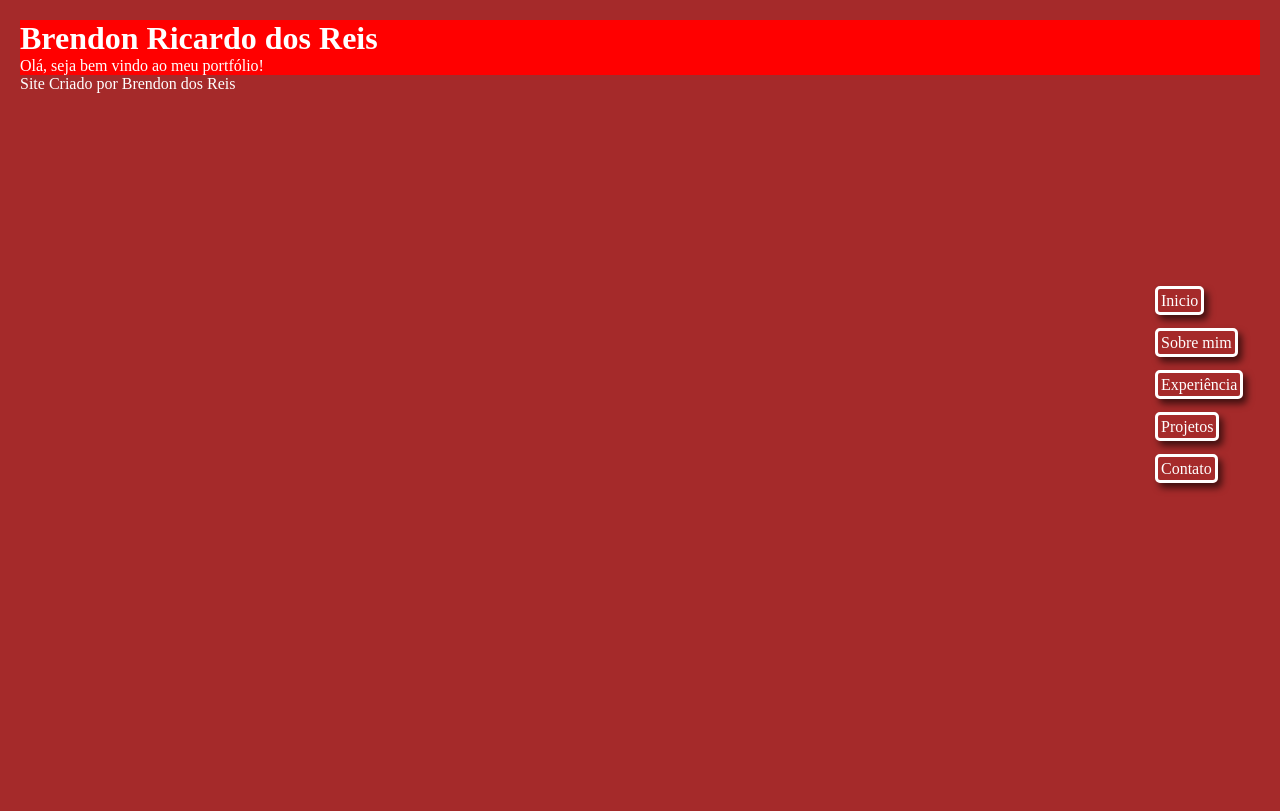
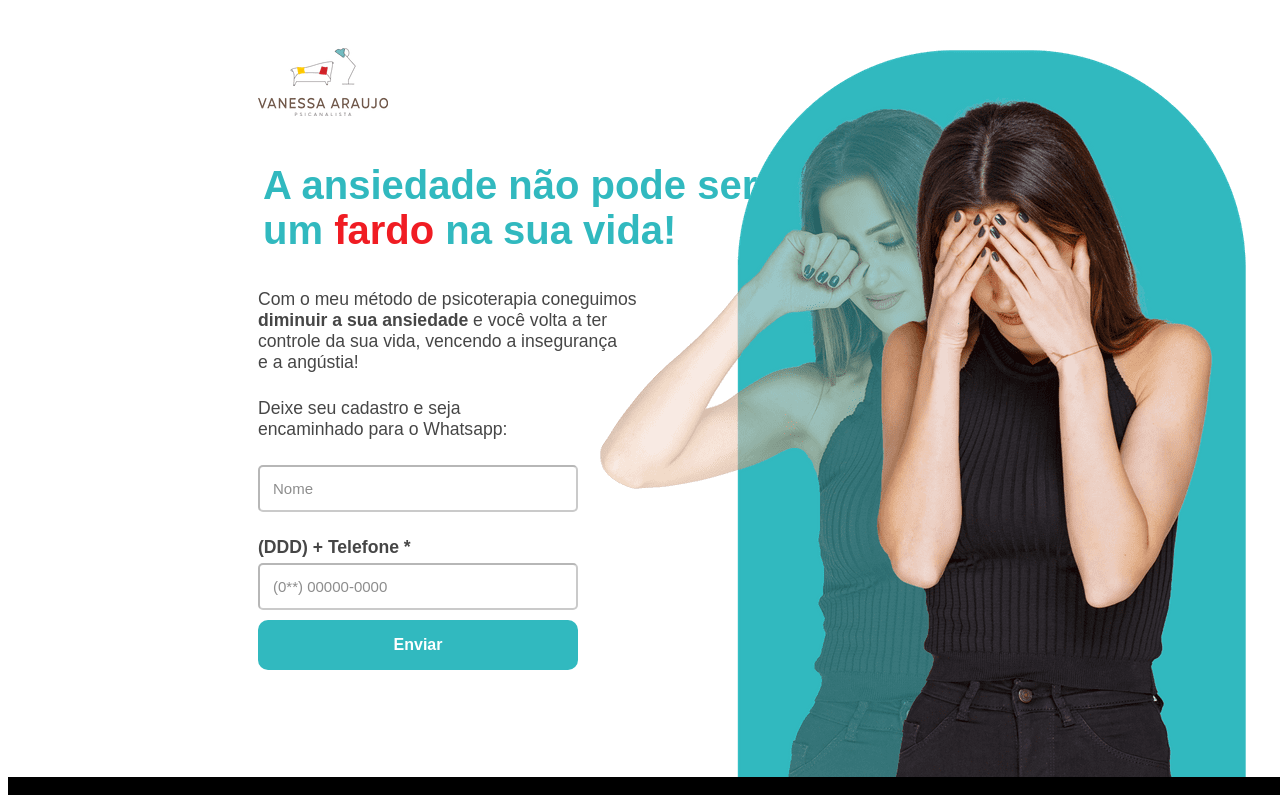
Before and after one commit to BrendonnReis/Portfolio, a plain HTML site: page index.html in a window 1280 px wide. Drawn offline with Linux system fonts and the light colour scheme.

Commit message:
First Section
Almost complete, need to change the font-style and some positions.
Probably should change the page to became more resizable.

```diff
--- a/estilo/style.css
+++ b/estilo/style.css
@@ -1,60 +1,111 @@
+@font-face {
+    font-family: "roboto";
+    src: url(https://use.typekit.net/sew4ifo.css);
+
+    font-family: "fallingskyblk";
+    src: url(https://www.dafontfree.net/embed/ZmFsbGluZy1za3ktYmxrJmRhdGEvMjEvZi85OTUxNy9GYWxsaW5nU2t5QmxrLm90Zg);
+
+    font-family: "pleaseoptimize";
+    src: url(fonts/pleaseoptimize.otf);
+    font-weight: lighter;
+}
+
+
 :root{
-
+--fontfooter:roboto, sans-serif;
+--fontmain:pleaseoptimize;
+--colorbackground:#FFFFFF;
+--colorh1:#31B9BF;
+--colorstrongh1:#F01C23;
+--colorh2:#464646;
+--colorbutton:#0FB3C1;
 }
 *{
-
-    margin:0px;
-    padding:0px;
-
+    width:100vh;
 }
 body{
-    background-color: brown;
-    padding:20px;
-    border-radius:10px;
-
-}
-main{
 
 
 }
-header{
-    color:white;
-    background-color:red;
+.section1{
+    margin:auto;
+    padding:40px 10px 10px 10px;
+    background-color:var(--colorbackground);
+    max-width:300px;
 }
-p{
-    color:white;
+.logoico{
+    width:130px;
+    height:68px;
 }
-.navBar{
-
-    position: fixed;
-    right: 0;
-    top: 40%;
-    width: 8em;
-    margin-top: -2.5em;
-
+.primeiraimagem{
+    position:absolute;
+    left:600px;
+    top:50px;
+}
+h1{
+padding:10px 0px 3px 5px;
+font-family: Arial, Helvetica, sans-serif;
+font-size:2.5em;
+font-weight: 700;
+color:var(--colorh1);
+}
+h1 strong{
+    color:var(--colorstrongh1);
+    font-weight: 900;
+    }
+h2{
+    font-family:Arial, Helvetica, sans-serif;
+    font-size:1.1em;
+    color:var(--colorh2);
+    font-weight: 500;
+    padding-bottom:10px;
 }
 
-li{
-    list-style-type: none;
-    padding:12px 0px;
-
-
+h2 strong{
+    color:var(--colorh2);
+    font-weight: 900;
+    }
+.cadastrowpp input{
+    padding:13px;
+    border-radius:5px;
+    border-color:#46464648;
+    color:#4646469d;
+    font-size:15px;
+    width:290px;
+}
+.cadastrowpp p{
+    font-family:Arial, Helvetica, sans-serif;
+    font-size:1.1em;
+    color:var(--colorh2);
+    font-weight: 500;
+    margin:0px;
+    padding-top:25px;
+    padding-bottom:5px;
 }
 
+.cadastrowpp button{
+padding:0px 15px;
 
+background-color:var(--colorh1);
+;
+text-align:center;
+width:320px;
+height:50px;
+margin-top:10px;
+border-radius: 10px;
+border-style: none;
+color:white;
+font-family: Arial, Helvetica, sans-serif;
+font-size: 1em;
+font-weight: 800;
+}
+.cadastrowpp button:hover {
+background-color: rgb(11, 172, 184);
+}
 
-.navBar  a{
-    text-decoration: none;
-    color:white;
-    border-style: solid;
-    border-radius: 5px;
-    padding:3px;
-    margin:3px;
-    box-shadow: 4px 5px 7px rgba(0, 0, 0, 0.61);
+.section2{
+    margin-top:97px;
+    padding:0px;
+    background-color:black;
+    width:100vw;
 }
-.navBar a:hover{
-    background-color:black;
-    color:rgb(214, 51, 51);
-    font-size:1.2em;
-    transition: 0.3s;
-}
--- a/index.html
+++ b/index.html
@@ -4,29 +4,42 @@
     <meta charset="UTF-8">
     <meta http-equiv="X-UA-Compatible" content="IE=edge">
     <meta name="viewport" content="width=device-width, initial-scale=1.0">
-    <title>Portfólio Brendon Ricardo dos Reis</title>
+    <title>Replica Site Ímpar Leads</title>
     <link rel="stylesheet" href="estilo/style.css"/>
 </head>
 <body>
     <header>
-        <h1>Brendon Ricardo dos Reis</h1>
-        <p>Olá, seja bem vindo ao meu portfólio!</p>
+
     </header>
-    <ul class="navBar">
+    <main>
+        <section class="section1">
+        <img src="imagens/logo-ico.png" alt="logo icone" class="logoico">
+        <img src= "imagens/main1-mulher.png" alt="imagem mulher triste" style="float:right;width:646px;height:727px;" class="primeiraimagem">
+        <h1>A ansiedade não pode ser <br>um <strong>fardo</strong> na sua vida!</h1>
+        <h2>
+            Com o meu método de psicoterapia coneguimos<br><strong>diminuir a sua ansiedade</strong> e você volta a ter<br>controle da sua vida, vencendo a insegurança<br> e a angústia!
+        </h2>
 
-        <li><a href="#">Inicio</a></li>
-        <li><a href="#">Sobre mim</a></li>
-        <li><a href="#">Experiência</a></li>
-        <li><a href="#">Projetos</a></li>
-        <li><a href="#">Contato</a></li>
+        <div class="cadastrowpp">
+            <h2>Deixe seu cadastro e seja<br> encaminhado para o Whatsapp:</h2>
+            <input type="text" name="Nome" size="40" value="Nome"><br>
+            <p><strong>(DDD) + Telefone *</strong></p>
+            <input type="text" name="Telefone" size="40" value="(0**) 00000-0000">
 
-    </ul>
+            <div>
+                <button type="submit">Enviar</button>
+            </div>
+        </div>
+        </section>
+        <section class="section2">
+            <p>aaaaaaaaaaaaaaaaaaaaaaaaaaaaaaaaaaaaaaaaaaaaaaaaaaaaaaaaaaaaaaaaaaaaaaaaaaaaaaaaaaaaaaaaaaaaaaaa</p>
 
-    <main>
+        </section>
 
     </main>
+
     <footer>
-        <p>Site Criado por Brendon dos Reis</p>
+
     </footer>
 </body>
 </html>
```
Also changed, not shown: fonts/pleaseoptimize.otf (added), imagens/aside-mulher.png (added), imagens/ico-footer-impar.png (added), imagens/logo-ico-footer.png (added), imagens/logo-ico.png (added), imagens/logowhatsapp.png (added), imagens/main1-mulher.png (added), imagens/main2-mulhertexto.png (added), imagens/main3-mulher.png (added), imagens/main4-mulheres.png (added), imagens/separador.png (added), retirarfontes/9abb5baf-com-o-meu-metodo-de-psicoterapia-conseguimos-diminuir-a-sua-ans_10c902v000000000000028.png (added), retirarfontes/d8f30bbd-a-ansiedade-nao-pode-ser-um-fardo-na-sua-vida_10f602l0f402l001000028.png (added), 1 other file.
